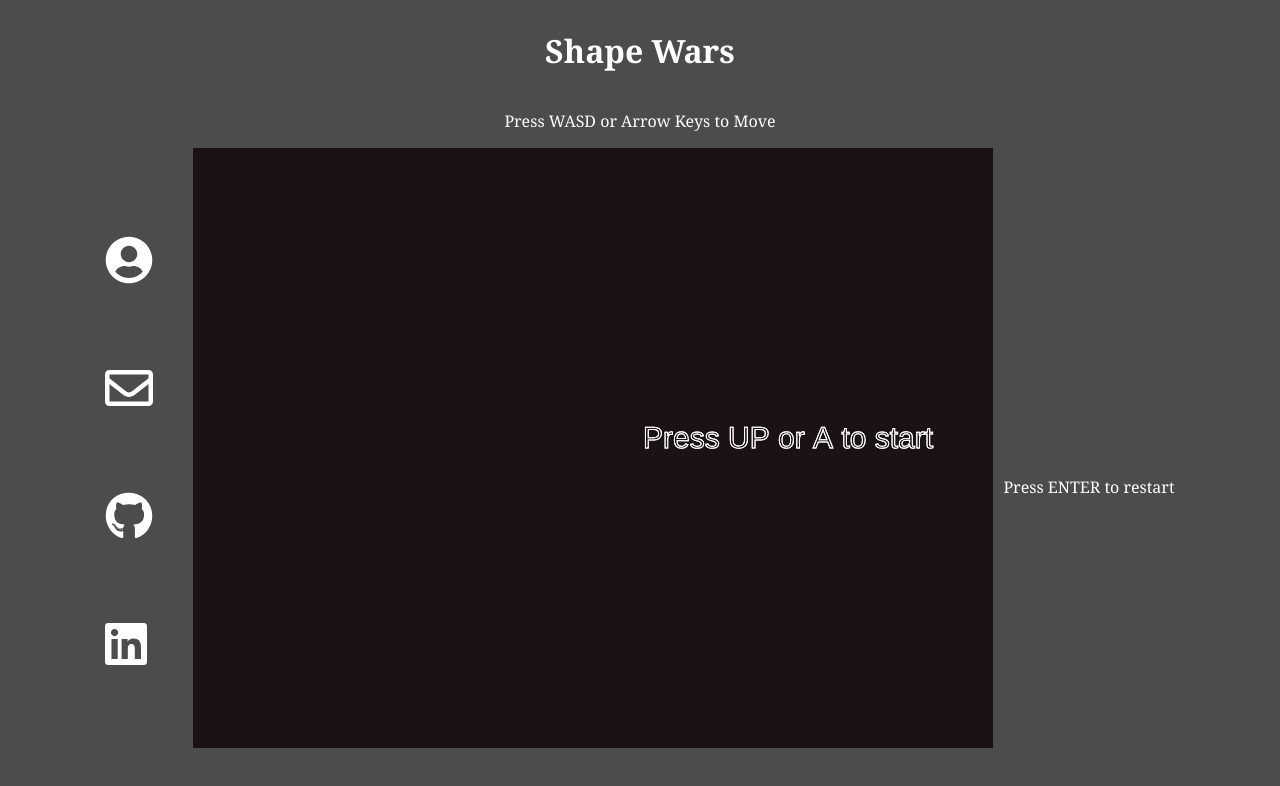
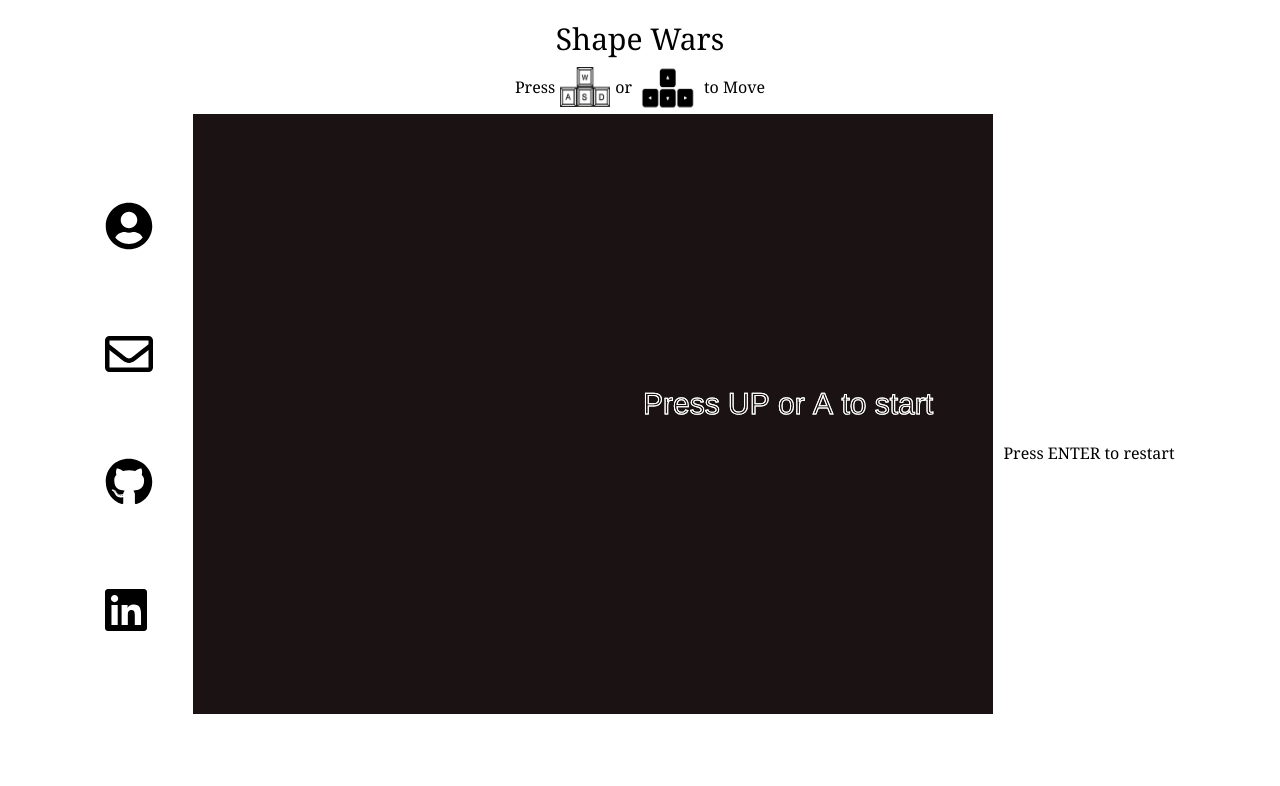
Before and after one commit to gregwaite/Shape-Wars, a website: page index.html in a window 1280 px wide. Drawn offline with Linux system fonts and the light colour scheme.

Commit message:
Add more styling and movement icons

```diff
--- a/index.html
+++ b/index.html
@@ -19,8 +19,20 @@
   <body class="body">
     <div class="whole">
       <header class="header">
-        <h1>Shape Wars</h1>
-        <p>Press WASD or Arrow Keys to Move</p>
+        <p class="title">Shape Wars</p>
+        <div class='move-instructions'>
+          <p>
+            Press
+          </p>
+          <img src="./images/wasd.jpg" alt="wasd">
+          <p>
+            or
+          </p>
+          <img src="./images/arrow-keys.png" alt="arrow-keys">
+          <p>
+            to Move
+          </p>
+        </div>
       </header>
       <div class="canvas">
         <div class="links">
--- a/styles.css
+++ b/styles.css
@@ -1,6 +1,5 @@
 .body {
-  background: #4c4c4c;
-  color: white;
+  color: black;
   font-family: Cambria, Cochin, Georgia, Times, 'Times New Roman', serif
 }
 .whole {
@@ -13,6 +12,32 @@
   display: flex;
   flex-direction: column;
   align-items: center;
+}
+.title {
+  font-size: 30px;
+  margin-bottom: 0;
+  margin-top: 10px;
+}
+
+
+.move-instructions {
+  background: white;
+  color: black;
+  display: flex;
+  flex-direction: row;
+  align-items: center;
+}
+img[alt^="arrow"]{
+  height: 55px;
+  width: 62px;
+  margin-right: 5px;
+  margin-left: 5px;
+}
+img[alt^="wasd"]{
+  height: 40px;
+  width: 50px;
+  margin-right: 5px;
+  margin-left: 5px;
 }
 
 .canvas {
@@ -34,7 +59,7 @@
 }
 
 .links > a {
-  color: white;
+  color:black;
   margin-bottom: 80px;
   margin-right: 40px;
 }
```
Also changed, not shown: images/arrow-keys.png (added), images/wasd.jpg (added).
